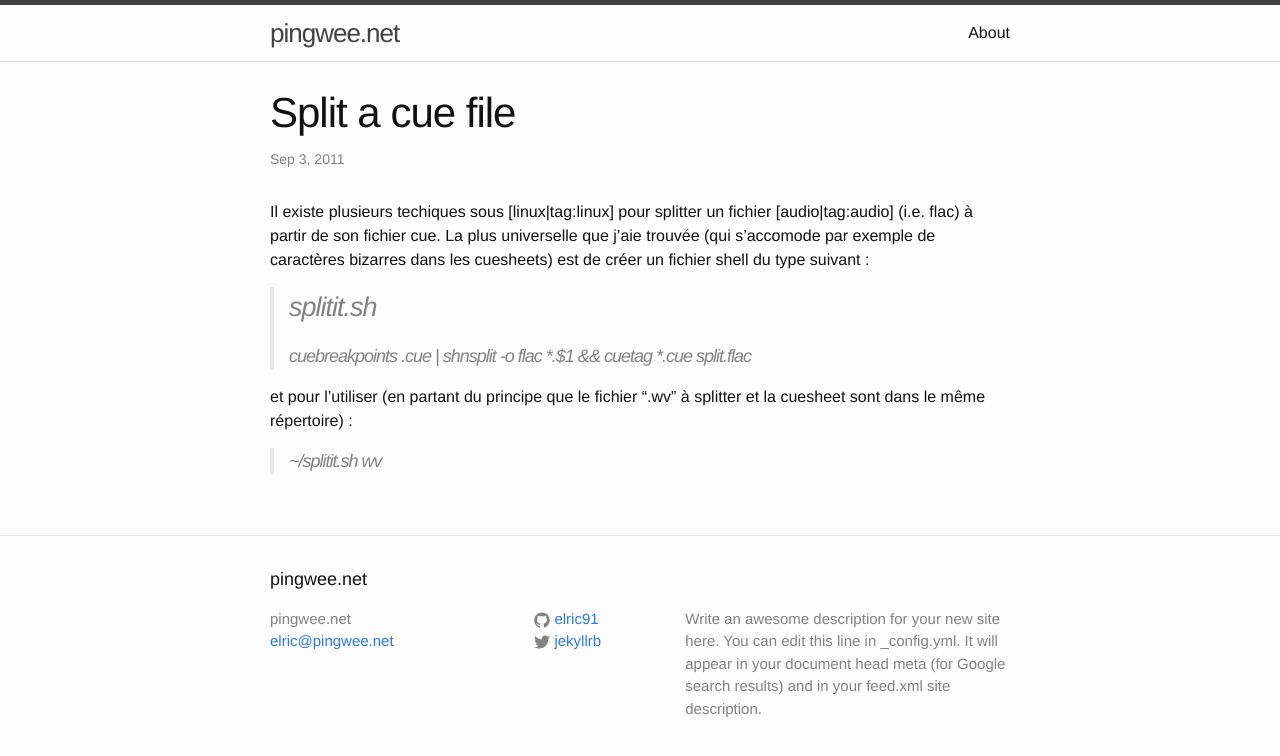
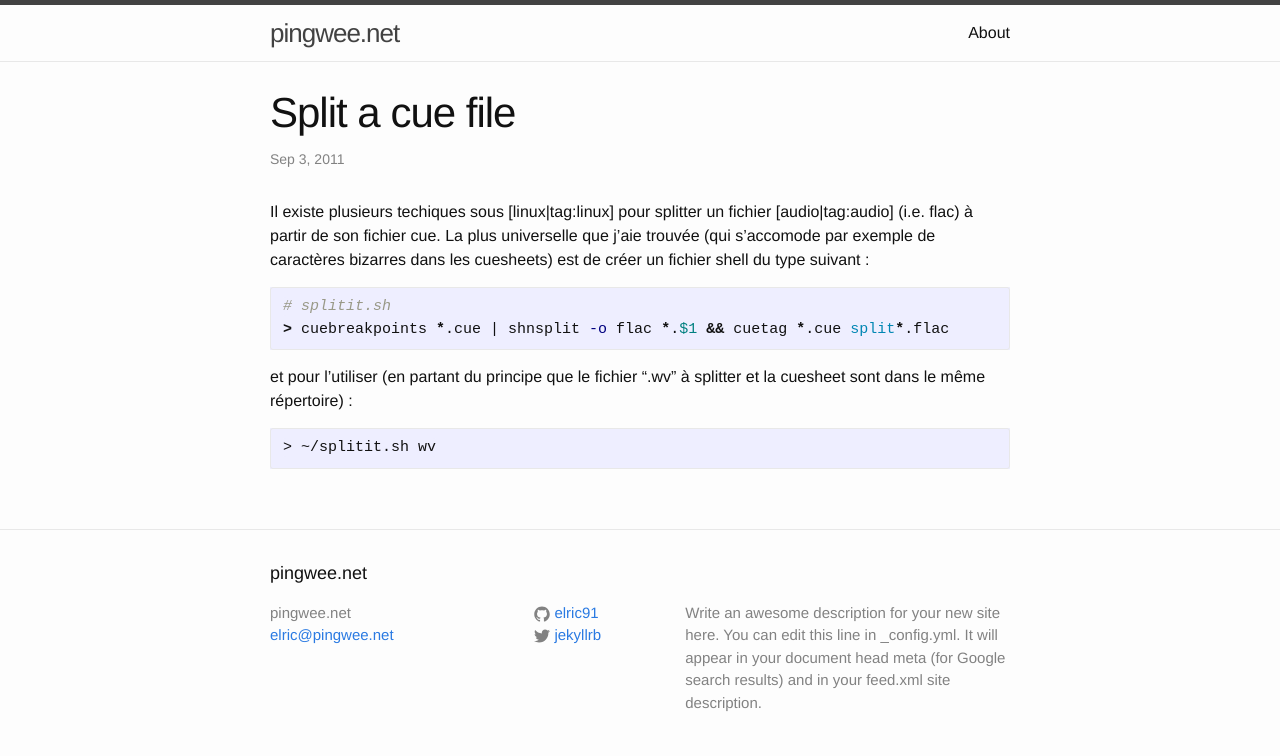
Before and after one commit to elric91/elric91.github.io, a Jekyll site: the page built from _posts/2011-09-03-Split-cue-file.md, in a window 1280 px wide. Shown: the top 756 px of the page. Built offline with Jekyll 4.4.1, drawn with Linux system fonts in a browser that asks for light colours.

Commit message:
Update 2011-09-03-Split-cue-file.md

````diff
--- a/_posts/2011-09-03-Split-cue-file.md
+++ b/_posts/2011-09-03-Split-cue-file.md
@@ -7,9 +7,13 @@ categories: audio linux
 Il existe plusieurs techiques sous [linux|tag:linux] pour splitter un fichier [audio|tag:audio] (i.e. flac) à partir de son fichier cue.
 La plus universelle que j'aie trouvée (qui s'accomode par exemple de caractères bizarres dans les cuesheets) est de créer un fichier shell du type suivant :
 
-> # splitit.sh
+```bash
+# splitit.sh
 > cuebreakpoints *.cue | shnsplit -o flac *.$1 && cuetag *.cue split*.flac
+```
 
 et pour l'utiliser (en partant du principe que le fichier ".wv" à splitter et la cuesheet sont dans le même répertoire) :
 
+```
 > ~/splitit.sh wv
+```
````
